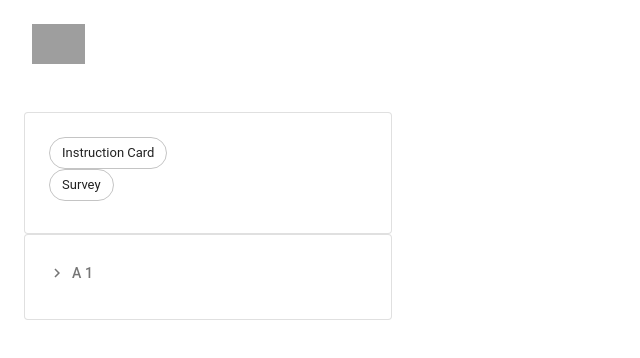
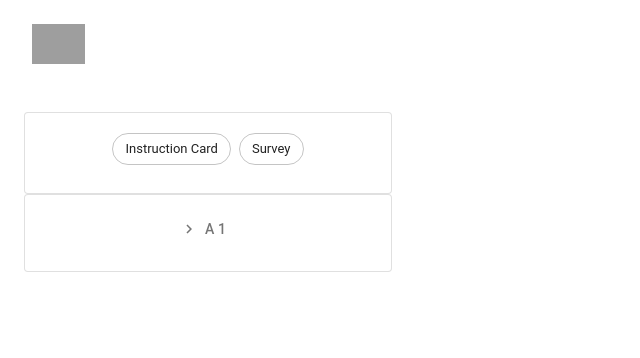
Before and after one commit to shadel/treeview-edit, a Next.js app: page / in a window 1280 px wide. Shown: the top 358 px of the page, without its empty margins (0-640 px from the left). Built offline with nearby package versions, Linux system fonts and the light colour scheme; grey boxes are pictures that could not be loaded.

Commit message:
update draggable chip

```diff
--- a/components/dnd-tree/DroppableArea.tsx
+++ b/components/dnd-tree/DroppableArea.tsx
@@ -23,7 +23,13 @@ const useStyles = makeStyles(() =>
 
 export type DroppableItemProps = Omit<DroppableProps, 'children'>
 
-const DroppableArea = ({ children, ...props }: PropsWithChildren<DroppableItemProps>) => {
+const DroppableArea = ({
+  children,
+  className,
+  ...props
+}: PropsWithChildren<DroppableItemProps> & {
+  className: string
+}) => {
   const classes = useStyles()
   return (
     <Droppable {...props}>
@@ -32,6 +38,7 @@ const DroppableArea = ({ children, ...props }: PropsWithChildren<DroppableItemPr
           ref={provided.innerRef}
           className={clsx({
             [classes.draggingOver]: snapshot.isDraggingOver,
+            [className]: true,
           })}
           {...provided.droppableProps}
         >
--- /dev/null
+++ b/components/scenes/DraggableChip.tsx
@@ -0,0 +1,23 @@
+import * as React from 'react'
+import { Draggable, DraggableProps } from 'react-beautiful-dnd'
+import { Chip, ChipTypeMap } from '@material-ui/core'
+import { DefaultComponentProps } from '@material-ui/core/OverridableComponent'
+
+export type DraggableItemProps = Omit<DraggableProps, 'children'>
+
+const DraggableChip = ({
+  chipProps,
+  ...props
+}: DraggableItemProps & { chipProps: DefaultComponentProps<ChipTypeMap> }) => (
+  <Draggable {...props}>
+    {(provided) => (
+      <Chip
+        ref={provided.innerRef}
+        {...provided.draggableProps}
+        {...provided.dragHandleProps}
+        {...chipProps}
+      />
+    )}
+  </Draggable>
+)
+export default DraggableChip
--- a/components/scenes/UserHome.tsx
+++ b/components/scenes/UserHome.tsx
@@ -3,14 +3,12 @@ import CardContent from '@material-ui/core/CardContent'
 import Grid from '@material-ui/core/Grid'
 import { makeStyles } from '@material-ui/core/styles'
 import React, { useCallback, useMemo } from 'react'
-import DraggableItem from '../dnd-tree/DraggableItem'
 import { ISmartData, SmartDataType } from '../dnd-tree/type'
 import LayoutContainer from '../layers/Container'
 import TreeView from '../poc/TreeView'
 import { IActivity, ITask, TaskType } from '../poc/type'
 import { DragDropContext, DropResult } from 'react-beautiful-dnd'
 import DroppableArea from '../dnd-tree/DroppableArea'
-import Chip from '@material-ui/core/Chip'
 import { DropZone, makeNewDragEnd } from '../dnd-tree/makeDragEnd'
 import { IStore, useDispatch, useSelector } from './context'
 import { resetServerContext } from 'react-beautiful-dnd'
@@ -18,14 +16,18 @@ import taskPackageF from '../poc/taskPackage'
 import DetailPage from './DetailPage'
 import { ActivityProvider } from './ActivityContext'
 import { useTreeNode } from '../poc/helper'
+import DraggableChip from './DraggableChip'
 
 // eslint-disable-next-line no-debugger
 resetServerContext()
 
 const useStyles = makeStyles((theme) => ({
   root: {
+    display: 'flex',
+    justifyContent: 'center',
+    flexWrap: 'wrap',
     '& > *': {
-      margin: theme.spacing(1),
+      margin: theme.spacing(0.5),
     },
   },
 }))
@@ -148,12 +150,22 @@ function UserHome() {
           <Grid item={true} md={4} xs={4}>
             <DragDropContext onDragEnd={onDragEnd}>
               <Card variant="outlined">
-                <CardContent className={classes.root}>
-                  <DroppableArea droppableId={`${DropZone.TASK_PACKAGE}`} type="activty.item">
+                <CardContent>
+                  <DroppableArea
+                    droppableId={`${DropZone.TASK_PACKAGE}`}
+                    type="activty.item"
+                    className={classes.root}
+                  >
                     {taskPackageF.list().map(({ name, type }, idx) => (
-                      <DraggableItem draggableId={`${type}`} index={idx} key={type}>
-                        <Chip label={name} variant="outlined" />
-                      </DraggableItem>
+                      <DraggableChip
+                        chipProps={{
+                          label: name,
+                          variant: 'outlined',
+                        }}
+                        key={type}
+                        draggableId={`${type}`}
+                        index={idx}
+                      />
                     ))}
                   </DroppableArea>
                 </CardContent>
```
